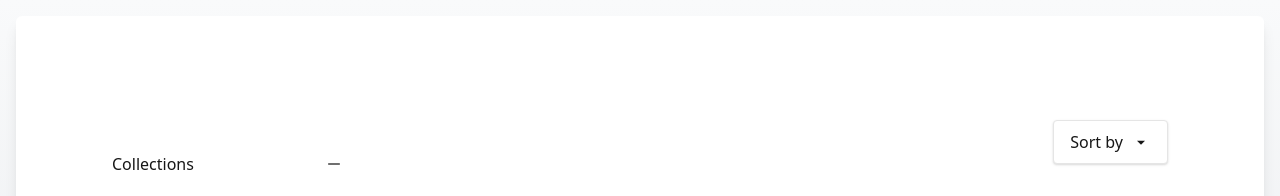
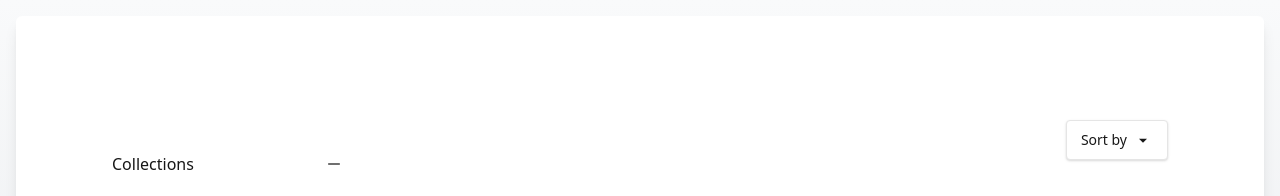
Before and after one commit to gbikbaeva/e-commerce, a React (Vite) app: page / in a window 1280 px wide. Shown: the top 196 px of the page. Built offline with nearby package versions, Linux system fonts and the light colour scheme.

Commit message:
fix sort button size

```diff
--- a/src/components/DropdownButton/DropdownButton.jsx
+++ b/src/components/DropdownButton/DropdownButton.jsx
@@ -41,7 +41,7 @@ const DropdownButton = ({ label, size, children }) => {
   const dropdownRef = useRef(null);
 
   return (
-    <div className="relative" ref={dropdownRef}>
+    <div className="relative inline-block" ref={dropdownRef}>
       <Button
         id={id}
         label={label}
--- a/src/pages/ProductListing/components/Sort.jsx
+++ b/src/pages/ProductListing/components/Sort.jsx
@@ -9,7 +9,7 @@ const Sort = () => {
   const [selectedSort, setSelectedSort] = useState(null);
 
   return (
-    <DropdownButton label="Sort by" size="lg">
+    <DropdownButton label="Sort by">
       {SORT_OPTIONS.map((option) => (
         <DropdownItem
           key={option.value + option.direction || ""}
```
